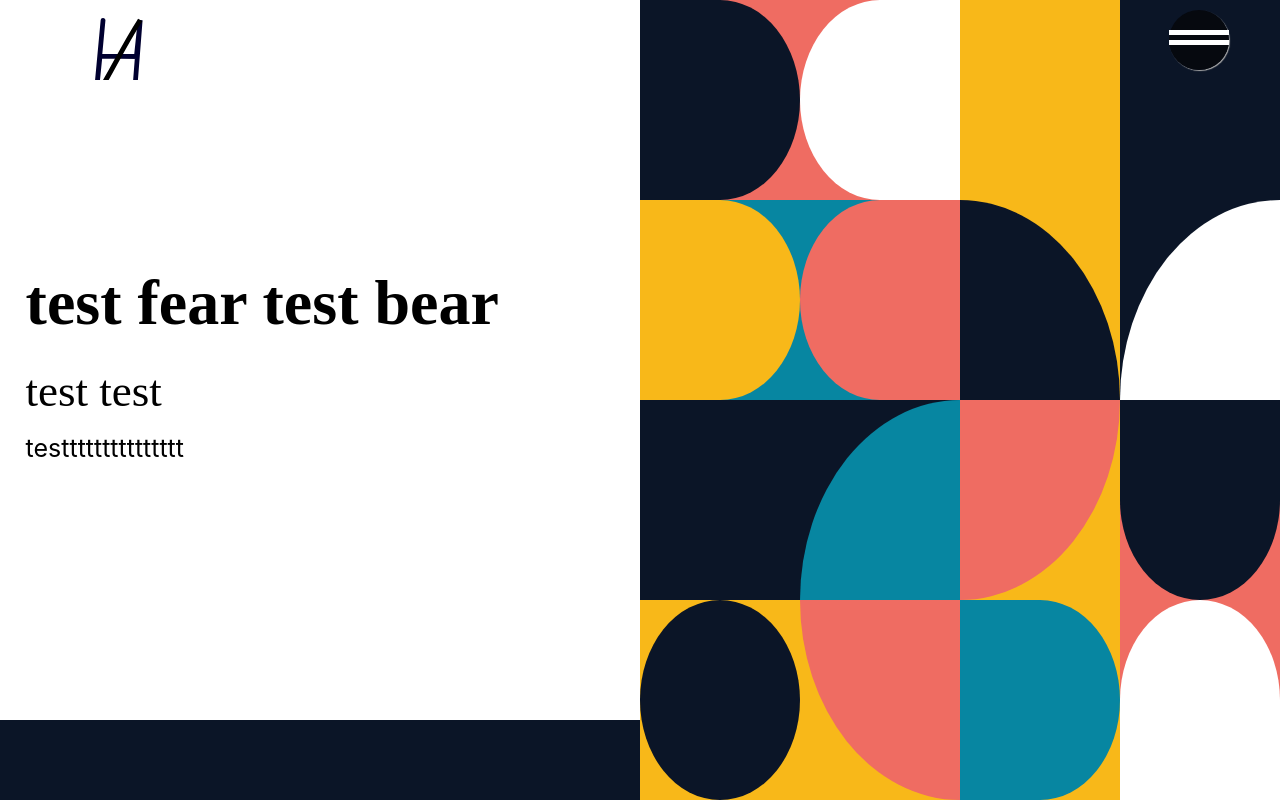
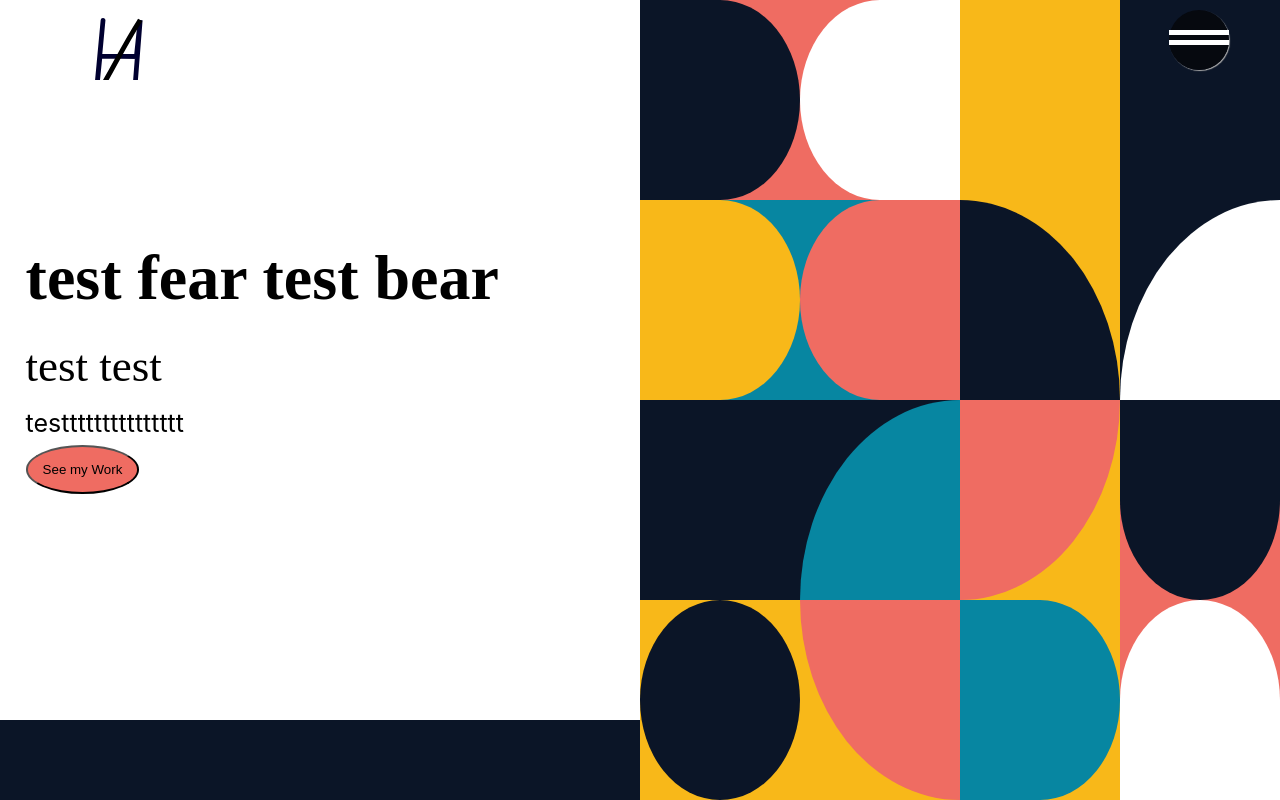
Before and after one commit to AliSaleemHasan/portfolioo, a Next.js app: page / in a window 1280 px wide. Built offline with nearby package versions, Linux system fonts and the light colour scheme.

Commit message:
create dynamic button to use it later

```diff
--- a/components/ArtBlock/QuarterBlock.tsx
+++ b/components/ArtBlock/QuarterBlock.tsx
@@ -7,25 +7,12 @@ interface QuarterBlockProps {
 interface styles {
   color: string;
   radius: string;
+  display?: string;
 }
 
-function hoverOptions(styles: styles): {
-  scale: number[];
-  opacity: number;
-  rotate: number[];
-  borderRadius: string[];
-} {
-  return {
-    scale: [1.0, 0.7, 0.5, 0.5, 0.5, 0.7, 1.0],
-    opacity: 0.9,
-    rotate: [0, 360, 0],
-    borderRadius: [styles.radius, "0% 0% 0% 0%", styles.radius],
-  };
-}
 const QuarterBlock: FC<QuarterBlockProps> = ({ direction, styles }) => {
   return (
     <motion.div
-      whileHover={hoverOptions(styles)}
       style={{
         width: `${direction === "vertical" ? "100%" : "50%"}`,
         height: `${direction === "vertical" ? "50%" : "100%"}`,
--- a/components/Info/Info.tsx
+++ b/components/Info/Info.tsx
@@ -2,9 +2,12 @@
 
 import classes from "./Info.module.css";
 import Image from "next/image";
+import Button from "../button/Button";
+import { homeButtonStyle } from "../button/buttonStyles";
 interface InfoProps {
   hasButton: boolean;
   buttonText?: string;
+  buttonClass?: string;
   hasImage: boolean;
   imageInfo?: {
     name: string;
@@ -39,6 +42,16 @@ const Info: React.FC<InfoProps> = ({
           {text.text}
         </p>
       ))}
+
+      {hasButton && buttonText && (
+        <Button
+          text={buttonText}
+          onClick={() => {
+            console.log("test");
+          }}
+          style={homeButtonStyle}
+        />
+      )}
     </div>
   );
 };
--- /dev/null
+++ b/components/button/Button.tsx
@@ -0,0 +1,21 @@
+import { motion } from "framer-motion";
+let buttonVariants = {
+  hover: {},
+};
+
+interface ButtonProps {
+  text: string;
+  style: Object;
+  onClick: React.MouseEventHandler<HTMLButtonElement> | undefined;
+}
+const Button: React.FC<ButtonProps> = ({ onClick, text, style }) => {
+  return (
+    <motion.div variants={buttonVariants} whileHover="hover">
+      <button style={style} onClick={onClick}>
+        {text}
+      </button>
+    </motion.div>
+  );
+};
+
+export default Button;
--- /dev/null
+++ b/components/button/buttonStyles.ts
@@ -0,0 +1,8 @@
+export const homeButtonStyle = {
+  background: "#ef6c62",
+  width: "fit-content",
+  padding: "15px",
+  borderRadius: "50%",
+  outline: "none",
+  cursor: "pointer",
+};
--- a/components/header/nav/navIcon/NavIcon.module.css
+++ b/components/header/nav/navIcon/NavIcon.module.css
@@ -5,7 +5,7 @@
   justify-content: center;
   width: 60px;
   height: 60px;
-  z-index: 10;
+  z-index: 100;
   border-radius: 100%;
   box-shadow: 1px 1px 1px #aaa;
   background-color: var(--nav-icon-color);
--- a/pages/index.tsx
+++ b/pages/index.tsx
@@ -4,6 +4,10 @@ import ArtBlock from "../components/ArtBlock/ArtBlock";
 import Info from "../components/Info/Info";
 import Main from "../components/Main/Main";
 import styles from "../styles/Home.module.css";
+
+let buttonClick = (): void => {
+  console.log("test");
+};
 
 const Home: NextPage = () => {
   return (
@@ -16,7 +20,8 @@ const Home: NextPage = () => {
       <Main
         LeftSection={
           <Info
-            hasButton={false}
+            hasButton={true}
+            buttonText="See my Work"
             textInfo={[
               { class: "title", text: "test fear test bear" },
               { class: "subTitle", text: "test test" },
```
